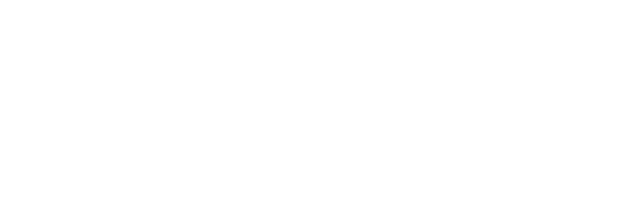
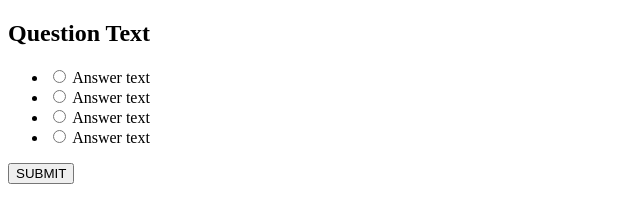
Before and after one commit to fawriid/Quiz-app, a plain HTML site: page index.html in a window 1280 px wide. Shown: the whole page, without its empty margins (0-640 px from the left). Drawn offline with Linux system fonts and the light colour scheme.

Commit message:
index code has written

```diff
--- a/index.html
+++ b/index.html
@@ -1,5 +1,6 @@
 <!DOCTYPE html>
 <html lang="en">
+
 <head>
     <meta charset="UTF-8">
     <meta http-equiv="X-UA-Compatible" content="IE=edge">
@@ -7,11 +8,44 @@
     <link rel="stylesheet" href="/style.css">
     <title>Quiz App</title>
 </head>
+
 <body>
 
-
+    <div class="container">
+        <div class="header__wrapper">
+            <h2 id="question">Question Text</h2>
+            <ul id="answer__list">
+                <li>
+                    <input type="radio" name="answer" id="text_a">
+                    <label for="text_a">
+                        Answer text
+                    </label>
+                </li>
+                <li>
+                    <input type="radio" name="answer" id="text_b">
+                    <label for="text_b">
+                        Answer text
+                    </label>
+                </li>
+                <li>
+                    <input type="radio" name="answer" id="text_c">
+                    <label for="text_c">
+                        Answer text
+                    </label>
+                </li>
+                <li>
+                    <input type="radio" name="answer" id="text_d">
+                    <label for="text_d">
+                        Answer text
+                    </label>
+                </li>
+            </ul>
+        </div>
+        <button id="sumbit__btn">SUBMIT</button>
+    </div>
 
 
     <script src="/main.js"></script>
 </body>
+
 </html>
```
